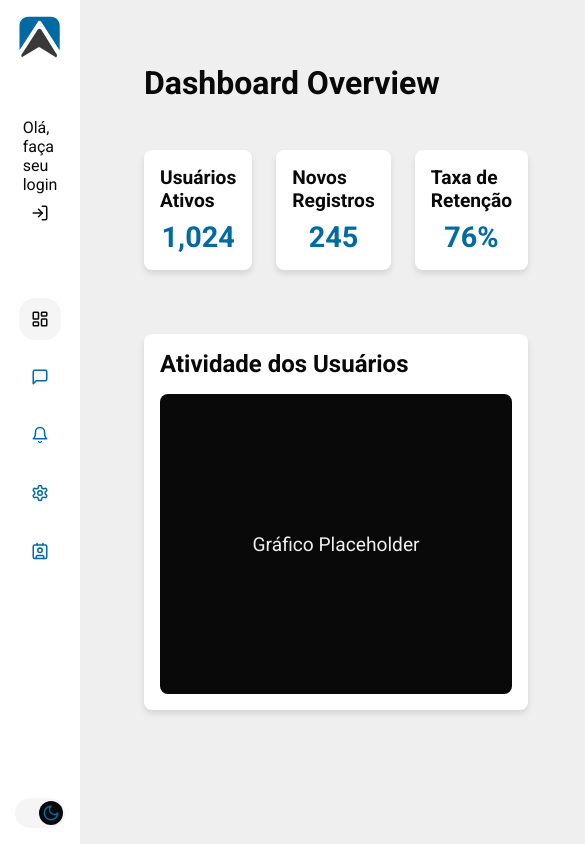
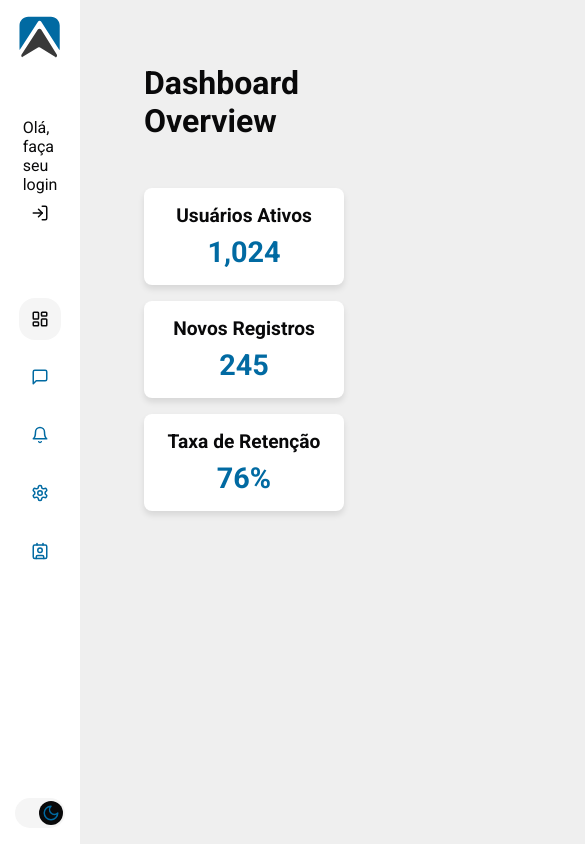
Before and after one commit to jhonatansarmento/dashboard-uiux-test, a Next.js app: page / in a window 390 px wide. Shown: the whole page, 585 px wide, since content can reach past the window. Built offline with nearby package versions, Linux system fonts and the light colour scheme.

Commit message:
feat: add responsive design to dashboard cards and remove unused chart section

```diff
--- a/src/components/Dashboard/index.tsx
+++ b/src/components/Dashboard/index.tsx
@@ -18,10 +18,6 @@ const Dashboard = () => {
           <S.CardValue>76%</S.CardValue>
         </S.Card>
       </S.CardsContainer>
-      <S.ChartContainer>
-        <S.ChartTitle>Atividade dos Usuários</S.ChartTitle>
-        <S.ChartPlaceholder>Gráfico Placeholder</S.ChartPlaceholder>
-      </S.ChartContainer>
     </S.DashboardContainer>
   );
 };
--- a/src/components/Dashboard/styles.ts
+++ b/src/components/Dashboard/styles.ts
@@ -18,6 +18,12 @@ export const Title = styled.h1`
 export const CardsContainer = styled.div`
   display: flex;
   gap: 1.5rem;
+  flex-wrap: wrap;
+
+  @media (max-width: 768px) {
+    flex-direction: column;
+    gap: 1rem;
+  }
 `;
 
 export const Card = styled.div`
@@ -25,6 +31,7 @@ export const Card = styled.div`
   padding: 1rem;
   border-radius: 8px;
   flex: 1;
+  min-width: 200px;
   display: flex;
   flex-direction: column;
   align-items: center;
@@ -43,28 +50,3 @@ export const CardValue = styled.p`
   font-weight: bold;
   color: ${({ theme }) => theme.iconColor};
 `;
-
-export const ChartContainer = styled.div`
-  margin-top: 2rem;
-  padding: 1rem;
-  background-color: ${({ theme }) => theme.sidebarBackground};
-  border-radius: 8px;
-  box-shadow: 0 4px 6px rgba(0, 0, 0, 0.1);
-`;
-
-export const ChartTitle = styled.h3`
-  font-size: 1.5rem;
-  margin-bottom: 1rem;
-  color: ${({ theme }) => theme.color};
-`;
-
-export const ChartPlaceholder = styled.div`
-  height: 300px;
-  display: flex;
-  align-items: center;
-  justify-content: center;
-  background-color: ${({ theme }) => theme.color};
-  color: ${({ theme }) => theme.background};
-  border-radius: 8px;
-  font-size: 1.2rem;
-`;
```
